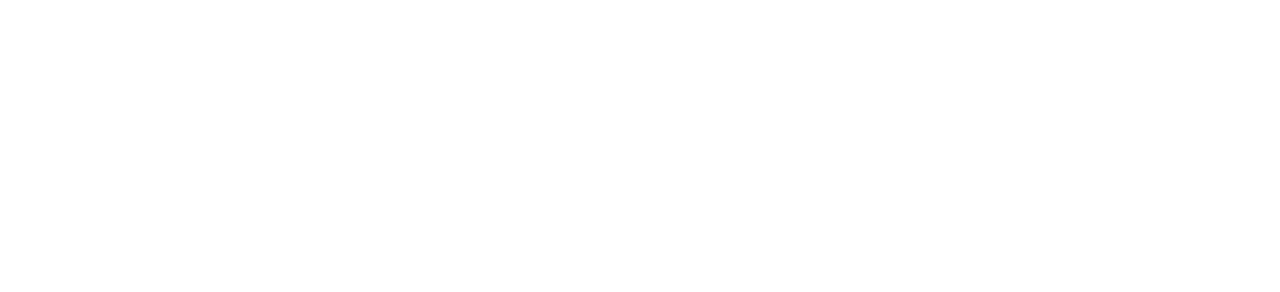
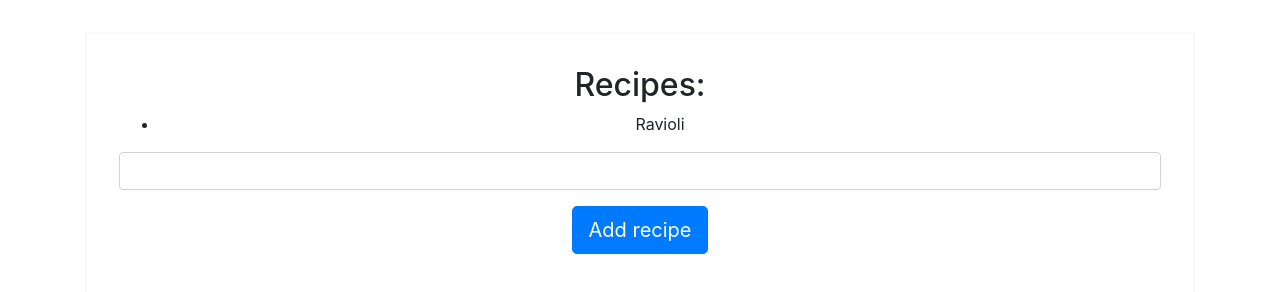
Before and after one commit to idready/redux-book-training, a website built with Parcel: page redux-app-example.html in a window 1280 px wide. Built offline with nearby package versions, Linux system fonts and the light colour scheme.

Commit message:
Finished Ui

```diff
--- a/package.json
+++ b/package.json
@@ -4,6 +4,7 @@
   "main": "index.js",
   "license": "MIT",
   "dependencies": {
+    "jquery": "^3.3.1",
     "parcel": "^1.9.7",
     "redux": "^4.0.0"
   },
--- a/redux-app-example.html
+++ b/redux-app-example.html
@@ -7,10 +7,31 @@
     <title>Redux Book</title>
     <link rel="stylesheet" href="https://maxcdn.bootstrapcdn.com/bootstrap/4.0.0/css/bootstrap.min.css" integrity="sha384-Gn5384xqQ1aoWXA+058RXPxPg6fy4IWvTNh0E263XmFcJlSAwiGgFAW/dAiS6JXm" crossorigin="anonymous">
     <script src="./src/js/app.js"></script>
+    <style type="text/css">
+        #app {
+
+            border: 2px solid #f8f9fa;
+            margin: 2rem 0;
+            padding: 2rem;
+        }
+    </style>
 </head>
 <body>
     <section class="container">
-        <div id="app"></div>
+        <div id="app">
+            <!-- <form name="form" method="get" action="" class=""> -->
+                <div class="form-group text-center recipe">
+                    <h2>Recipes: </h2>
+                    <ul></ul>
+                    <input type="text" name="recipe" value="" id="recipe" class="form-control" />
+                </div>
+                <div class="form-group">
+                    <div class="col-12 text-center">
+                        <button class="btn btn-primary btn-lg" type="button">Add recipe</button>
+                    </div>
+                </div>
+            <!-- </form> -->
+        </div>
     </section>
 </body>
 </html>
--- a/src/js/app.js
+++ b/src/js/app.js
@@ -3,13 +3,12 @@ import { store } from './store/store';
 import { addIngredient } from './actions/ingredient';
 import { addRecipe } from './actions/recipe'
 
-// {
-//     recipe: 'Omelette',
-//     name: 'Egg',
-//     quantity: 2
-// }
+// UI
+import { loadUi } from './ui';
 
 // Tests
 store.dispatch(addRecipe('Ravioli'));
 store.dispatch(addIngredient('Ravioli', 'Mayonnaise', '50g'));
 store.dispatch(addIngredient('Ravioli', 'Sel', '10g'));
+
+loadUi();
--- /dev/null
+++ b/src/js/ui.js
@@ -0,0 +1,32 @@
+
+import $ from 'jquery';
+import { store } from './store/store';
+import { addRecipe } from './actions/recipe';
+
+const updateUi = () => {
+
+    const { recipes } = store.getState();
+    const renderRecipe = (recipe) => `<li>${recipe.name}</li>`;
+    const $recipeName = $('.recipe > input');
+
+    $(`.recipe > ul`).html(recipes.map(renderRecipe));
+
+    $(document).on('click', $recipeName, handleAdd);
+};
+
+const handleAdd = () => {
+
+    const $recipeName = $('.recipe > input');
+
+    if ($recipeName.val()) {
+        store.dispatch( addRecipe($recipeName.val()) );
+        $recipeName.val('');
+        console.log(window.store.getState());
+    }
+};
+
+export const loadUi = () => {
+
+    store.subscribe(updateUi);
+    updateUi();
+};
```
Also changed, not shown: 2 other files.
